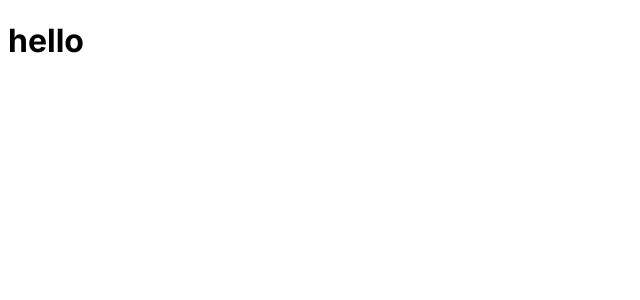
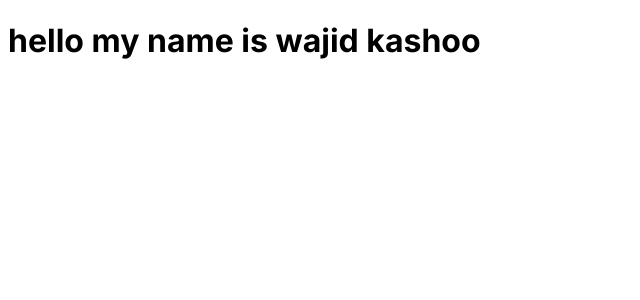
Before and after one commit to wajidkashoo14/Portfolio, a Next.js app: page / in a window 1280 px wide. Shown: the top 300 px of the page, without its empty margins (0-640 px from the left). Built offline with nearby package versions, Linux system fonts and the light colour scheme.

Commit message:
code fix

```diff
--- a/app/page.tsx
+++ b/app/page.tsx
@@ -1,5 +1,5 @@
 export default function Home() {
   return (
-  <h1>hello</h1>
+  <h1>hello my name is wajid kashoo</h1>
   )
 }
```
